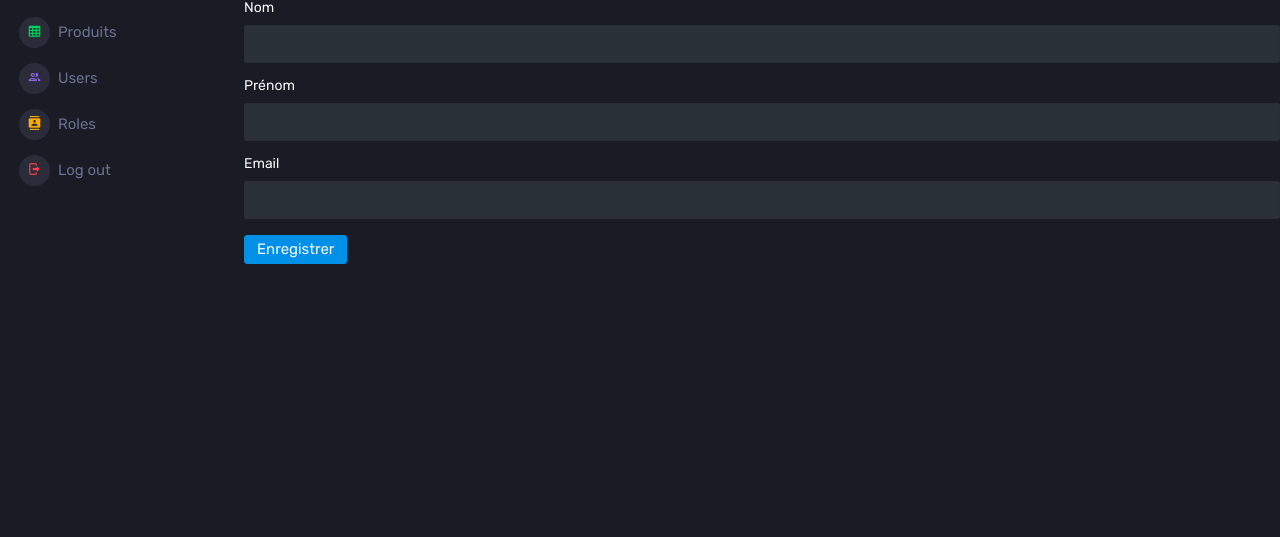
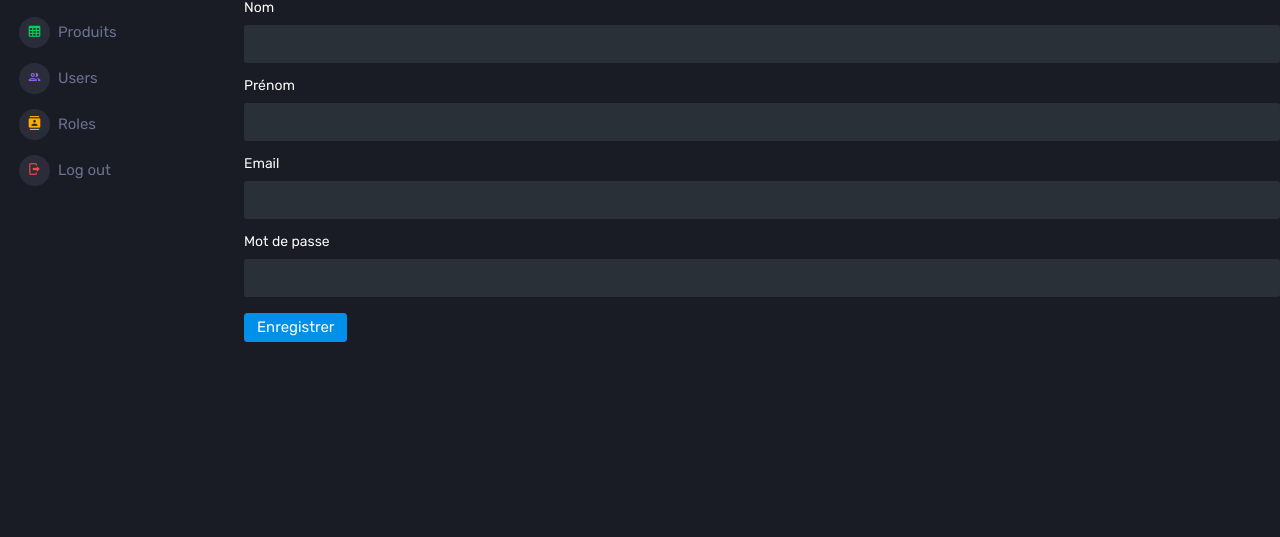
Before and after one commit to Alhassan-Daiki/FLASK-UE, a Flask app: page /users/create in a window 1280 px wide. Shown: the part 151-688 px from the top of the page. Run offline with Flask 3, Linux system fonts and the light colour scheme; parts of the project's set-up code (start-up, migrations or seed data) failed here and were passed over; some libraries are stand-ins or nearby versions.

Commit message:
Isid new3

```diff
--- a/app.py
+++ b/app.py
@@ -40,19 +40,25 @@ def user_detail(user_id):
     user = User.query.get_or_404(user_id)
     return render_template('users/detail.html', user=user)
 
-#Ajouter un utilisateur
+
+
+
+# Ajouter un utilisateur
 @app.route('/users/create', methods=['GET', 'POST'])
 def user_create():
     if request.method == 'POST':
         nom = request.form['nom']
         prenom = request.form['prenom']
         email = request.form['email']
+        password = request.form['password']
         user = User(nom=nom, prenom=prenom, email=email)
+        user.set_password(password)  # hashage du mot de passe
         db.session.add(user)
         db.session.commit()
         flash('L\'utilisateur a été créé avec succès', 'success')
         return redirect(url_for('users'))
     return render_template('users/create.html')
+
 
 #Modifier un utilisateur
 @app.route('/users/<int:user_id>/edit', methods=['GET', 'POST'])
--- a/templates/users/create.html
+++ b/templates/users/create.html
@@ -15,6 +15,11 @@
         <label for="email">Email</label>
         <input type="email" id="email" name="email" class="form-control" required>
         </div>
+        <div class="form-group">
+        <label for="password">Mot de passe</label>
+        <input type="password" id="password" name="password" class="form-control" required>
+        </div>
         <button type="submit" class="btn btn-primary">Enregistrer</button>
-    </form>
+</form>
+
 {% endblock %}
--- a/templates/users/edit.html
+++ b/templates/users/edit.html
@@ -15,6 +15,10 @@
       <label for="email">Email</label>
       <input type="email" id="email" name="email" class="form-control" value="{{ user.email }}" required>
     </div>
+    <div class="form-group">
+      <label for="password">Mot de passe</label>
+      <input type="password" id="password" name="password" class="form-control" required>
+    </div>
     <button type="submit" class="btn btn-primary">Enregistrer</button>
   </form>
 {% endblock %}
```
Also changed, not shown: modeles.py (+12 -1 lines), instance/data.db.
